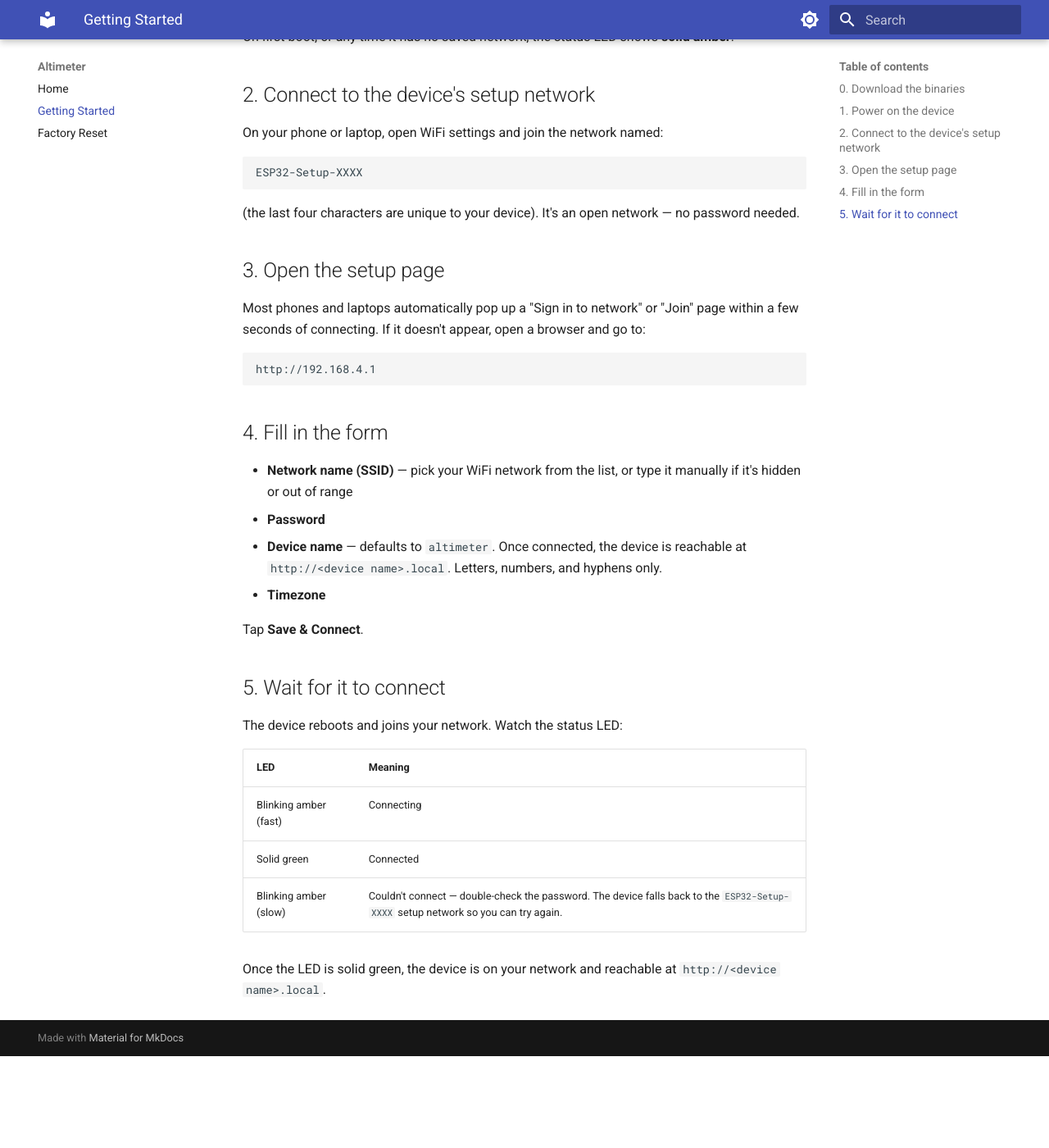
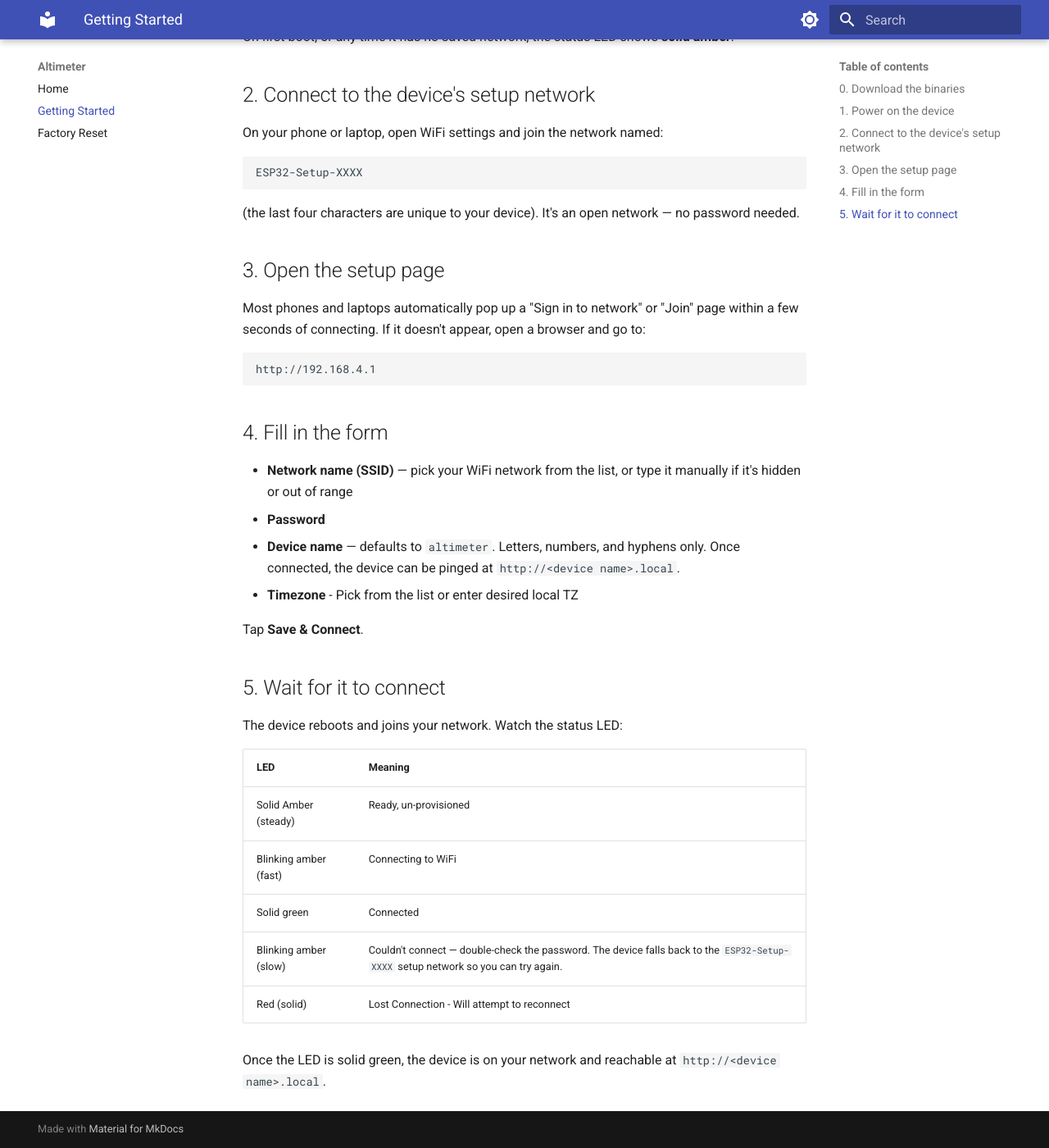
Before and after one commit to digidude/Altimeter, an MkDocs documentation site: the page built from docs/getting-started.md, in a window 1280 px wide and 1400 px high, scrolled down 582 px. Shown: the whole window at 82% size. Built offline with MkDocs 1.6.1 and Material for MkDocs 9.7.7, drawn with Linux system fonts in a browser that asks for light colours; before the commit the page ends 1870 px from its top, so only the background shows below that.

Commit message:
Add more info to LED status explanations
Updated device name and connection status descriptions for clarity.

```diff
--- a/docs/getting-started.md
+++ b/docs/getting-started.md
@@ -46,10 +46,10 @@ http://192.168.4.1
 - **Network name (SSID)** — pick your WiFi network from the list, or
   type it manually if it's hidden or out of range
 - **Password**
-- **Device name** — defaults to `altimeter`. Once connected, the
-  device is reachable at `http://<device name>.local`. Letters,
-  numbers, and hyphens only.
-- **Timezone**
+- **Device name** — defaults to `altimeter`. Letters,
+  numbers, and hyphens only. Once connected, the
+  device can be pinged at `http://<device name>.local`.
+- **Timezone** - Pick from the list or enter desired local TZ
 
 Tap **Save & Connect**.
 
@@ -59,9 +59,11 @@ The device reboots and joins your network. Watch the status LED:
 
 | LED | Meaning |
 |---|---|
-| Blinking amber (fast) | Connecting |
+| Solid Amber (steady) | Ready, un-provisioned |
+| Blinking amber (fast) | Connecting to WiFi |
 | Solid green | Connected |
 | Blinking amber (slow) | Couldn't connect — double-check the password. The device falls back to the `ESP32-Setup-XXXX` setup network so you can try again. |
+| Red (solid) | Lost Connection - Will attempt to reconnect |
 
 Once the LED is solid green, the device is on your network and
 reachable at `http://<device name>.local`.
```
